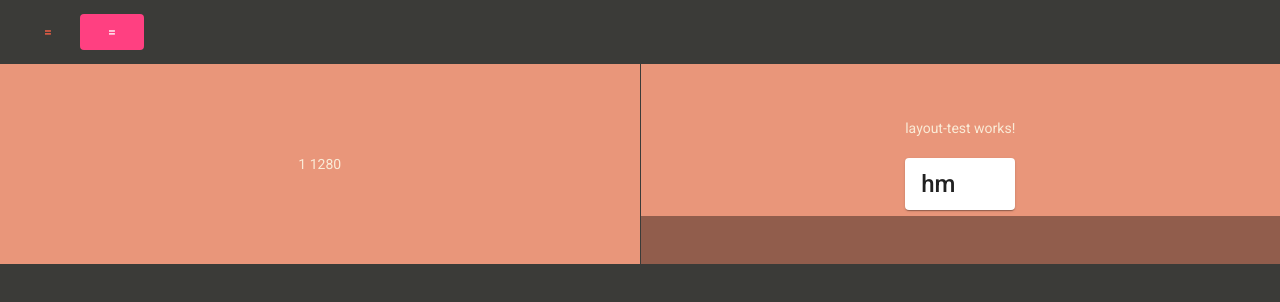
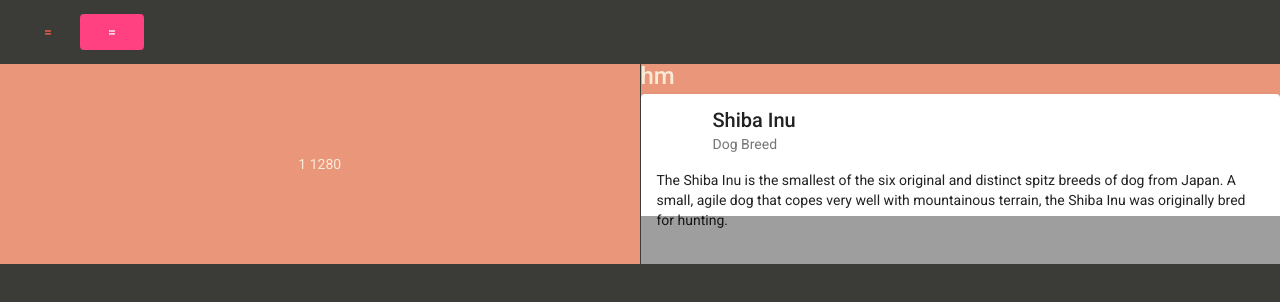
Before and after one commit to zjn700/pi-ng-pg, an Angular app: page /layout-test in a window 1280 px wide. Shown: the top 302 px of the page. Built offline with nearby package versions, Linux system fonts and the light colour scheme.

Commit message:
fetch stash mrge test

```diff
--- a/src/app/layout-test/layout-test.component.html
+++ b/src/app/layout-test/layout-test.component.html
@@ -1,5 +1,25 @@
 <p>layout-test works!</p>
 <mat-list></mat-list>
-<mat-card>
+<!-- <mat-card> -->
   <mat-card-title>hm</mat-card-title>
+  <mat-card class="example-card">
+  <mat-card-header>
+    <div mat-card-avatar class="example-header-image"></div>
+    <mat-card-title>Shiba Inu</mat-card-title>
+    <mat-card-subtitle>Dog Breed</mat-card-subtitle>
+  </mat-card-header>
+  <!-- <img mat-card-image src="https://material.angular.io/assets/img/examples/shiba2.jpg" alt="Photo of a Shiba Inu"> -->
+  <mat-card-content>
+    <p>
+      The Shiba Inu is the smallest of the six original and distinct spitz breeds of dog from Japan.
+      A small, agile dog that copes very well with mountainous terrain, the Shiba Inu was originally
+      bred for hunting.
+    </p>
+  </mat-card-content>
+  <mat-card-actions>
+    <button mat-button>LIKE</button>
+    <button mat-button>SHARE</button>
+  </mat-card-actions>
+<!-- </mat-card> -->
+
 </mat-card>
--- a/src/app/shared/shell/shell.component.ts
+++ b/src/app/shared/shell/shell.component.ts
@@ -14,10 +14,10 @@ import { Component, OnInit, HostListener } from '@angular/core';
 export class ShellComponent implements OnInit {
   @HostListener('window.resize', ['$event'])
   onResize() {
-    console.log('eti');
+    // console.log('eti');
 
     this.wiw = window.outerWidth
-    console.log('wiw', window)
+    console.log('wiw', this.wiw)
     this.cols = (window.innerWidth < 500) ? 1 : 2;
   }
   @HostListener('click')
```
